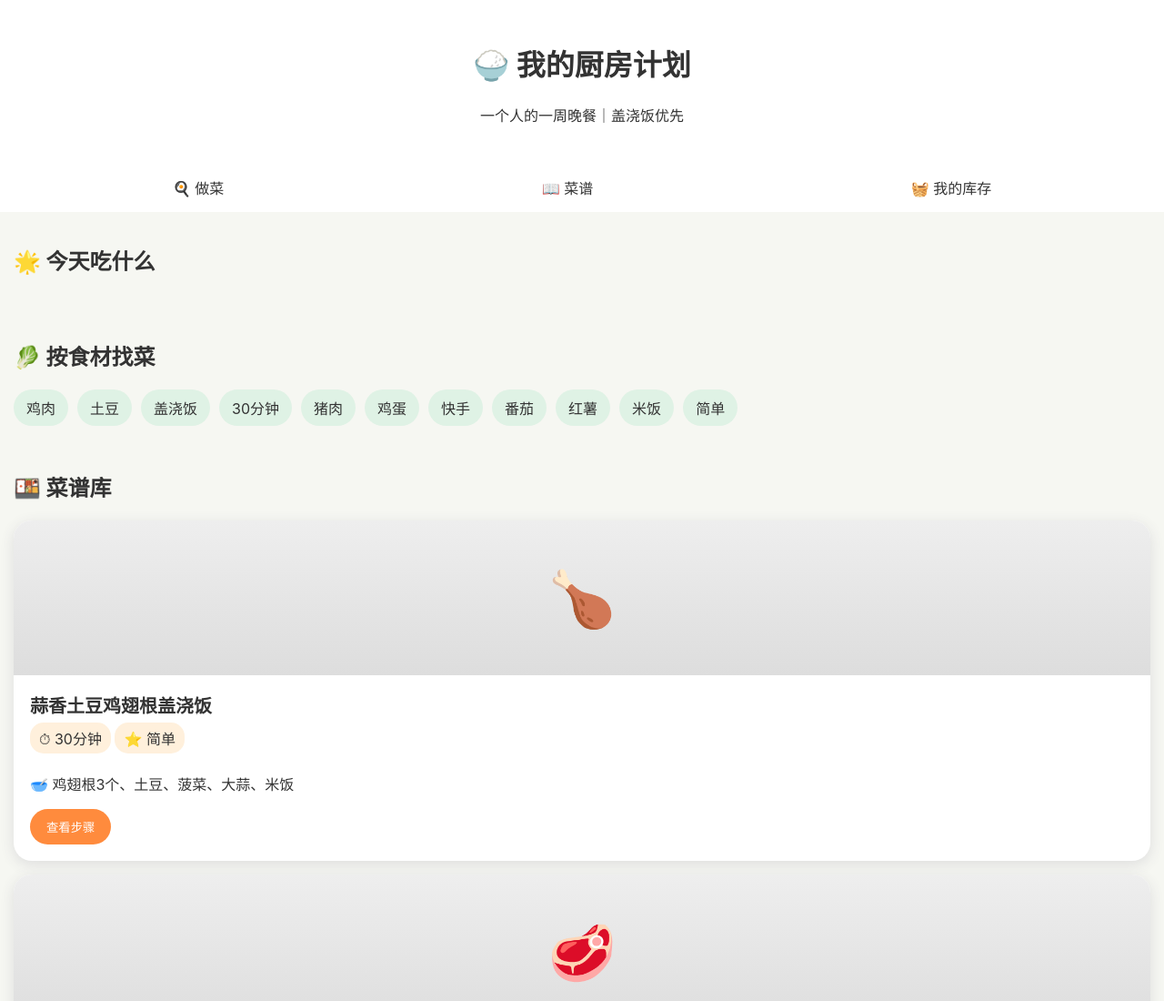
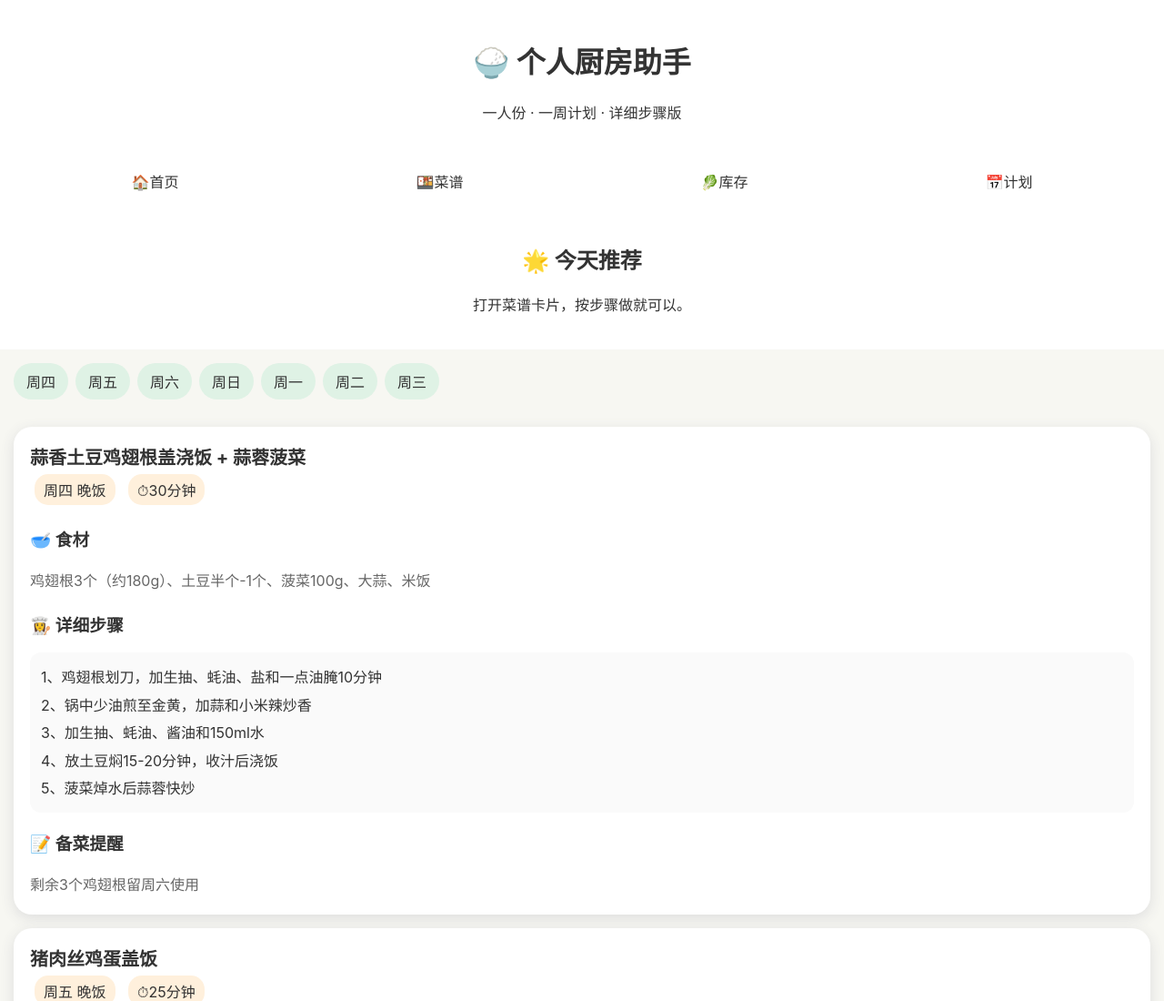
Before and after one commit to Cyra-Zhang/cookbook, a plain HTML site: page index.html in a window 1280 px wide. Shown: the top 1100 px of the page at 91% size. Drawn offline with Linux system fonts and the light colour scheme.

Commit message:
Add files via upload

```diff
--- a/app.js
+++ b/app.js
@@ -1,46 +1,18 @@
-
-let data=[];
-let filter="";
-fetch("recipes.json").then(r=>r.json()).then(d=>{
-data=d;
-renderTags();
+fetch('recipes.json').then(r=>r.json()).then(data=>{
+let app=document.getElementById('app');
+let tags=[...new Set(data.map(x=>x.date))];
+document.getElementById('tags').innerHTML=tags.map(t=>`<span class="tag" onclick="show('${t}')">${t}</span>`).join('');
+window.show=(d)=>render(data.filter(x=>x.date==d));
+function render(list=data){
+app.innerHTML=list.map(x=>`
+<div class="card">
+<div class="title">${x.title}</div>
+<div class="badge">${x.date} ${x.meal}</div>
+<div class="badge">⏱${x.time}</div>
+<h3>🥣 食材</h3><div class="info">${x.ingredients}</div>
+<h3>👩‍🍳 详细步骤</h3><div class="steps">${x.steps}</div>
+<h3>📝 备菜提醒</h3><div class="info">${x.prep||''}</div>
+</div>`).join('')
+}
 render();
-recommend();
-});
-
-function renderTags(){
-let t=[...new Set(data.flatMap(x=>x.tags))];
-tags.innerHTML=t.map(x=>`<span class="tag" onclick="choose('${x}')">${x}</span>`).join("");
-}
-
-function choose(t){
-filter=filter===t?"":t;
-render();
-}
-
-function recommend(){
-recommend.innerHTML=`
-<div class="card">
-<div class="content">
-<div class="title">🍗 蒜香土豆鸡翅根盖浇饭</div>
-<p>今天推荐：30分钟完成，一人份，不容易剩。</p>
-</div></div>`;
-}
-
-function render(){
-recipes.innerHTML=data.filter(x=>!filter||x.tags.includes(filter)).map(x=>`
-<div class="card" onclick="this.classList.toggle('open')">
-<div class="photo">${x.emoji}</div>
-<div class="content">
-<div class="title">${x.title}</div>
-<div class="badge">⏱ ${x.time}</div>
-<div class="badge">⭐ ${x.level}</div>
-<p>🥣 ${x.material}</p>
-<button>查看步骤</button>
-<div class="detail">
-<h3>做法</h3>
-${x.step}
-</div>
-</div>
-</div>`).join("");
-}
+})
--- a/index.html
+++ b/index.html
@@ -1,38 +1,25 @@
-<!DOCTYPE html>
+<!doctype html>
 <html lang="zh-CN">
 <head>
-<meta charset="UTF-8">
-<meta name="viewport" content="width=device-width,initial-scale=1.0">
-<title>我的厨房计划</title>
+<meta charset="utf-8">
+<meta name="viewport" content="width=device-width,initial-scale=1">
+<title>个人厨房助手</title>
 <link rel="stylesheet" href="style.css">
 </head>
 <body>
-<header class="hero">
-<h1>🍚 我的厨房计划</h1>
-<p>一个人的一周晚餐｜盖浇饭优先</p>
+<header>
+<h1>🍚 个人厨房助手</h1>
+<p>一人份 · 一周计划 · 详细步骤版</p>
 </header>
-
 <nav>
-<span>🍳 做菜</span>
-<span>📖 菜谱</span>
-<span>🧺 我的库存</span>
+<span>🏠首页</span><span>🍱菜谱</span><span>🥬库存</span><span>📅计划</span>
 </nav>
-
-<section class="today">
-<h2>🌟 今天吃什么</h2>
-<div id="recommend"></div>
+<section class="hero">
+<h2>🌟 今天推荐</h2>
+<p>打开菜谱卡片，按步骤做就可以。</p>
 </section>
-
-<section>
-<h2>🥬 按食材找菜</h2>
 <div id="tags"></div>
-</section>
-
-<section>
-<h2>🍱 菜谱库</h2>
-<div id="recipes"></div>
-</section>
-
+<main id="app"></main>
 <script src="app.js"></script>
 </body>
 </html>
--- a/recipes.json
+++ b/recipes.json
@@ -1,55 +1,101 @@
 [
   {
-    "title": "蒜香土豆鸡翅根盖浇饭",
-    "emoji": "🍗",
-    "tags": [
-      "鸡肉",
-      "土豆",
-      "盖浇饭",
-      "30分钟"
-    ],
+    "date": "周四",
+    "meal": "晚饭",
+    "title": "蒜香土豆鸡翅根盖浇饭 + 蒜蓉菠菜",
+    "ingredients": "鸡翅根3个（约180g）、土豆半个-1个、菠菜100g、大蒜、米饭",
+    "steps": "1、鸡翅根划刀，加生抽、蚝油、盐和一点油腌10分钟\n2、锅中少油煎至金黄，加蒜和小米辣炒香\n3、加生抽、蚝油、酱油和150ml水\n4、放土豆焖15-20分钟，收汁后浇饭\n5、菠菜焯水后蒜蓉快炒",
     "time": "30分钟",
-    "level": "简单",
-    "material": "鸡翅根3个、土豆、菠菜、大蒜、米饭",
-    "step": "鸡翅根划刀腌制；煎香；加入蒜和调味料；放土豆焖熟；浇在米饭上。"
+    "prep": "剩余3个鸡翅根留周六使用"
   },
   {
+    "date": "周五",
+    "meal": "晚饭",
     "title": "猪肉丝鸡蛋盖饭",
-    "emoji": "🥩",
-    "tags": [
-      "猪肉",
-      "鸡蛋",
-      "快手"
-    ],
+    "ingredients": "猪肉丝100g、鸡蛋1-2个、米饭",
+    "steps": "1、猪肉丝加生抽和油腌5分钟\n2、鸡蛋炒熟盛出\n3、炒肉丝至变色，加蒜末、生抽、蚝油调味\n4、加入鸡蛋翻匀后盖饭",
     "time": "25分钟",
-    "level": "工作日晚餐",
-    "material": "猪肉丝100g、鸡蛋、米饭",
-    "step": "鸡蛋炒熟，肉丝炒香，加生抽蚝油调味，混合后盖饭。"
+    "prep": "猪肉丝当天用完"
   },
   {
-    "title": "番茄肉丝鸡蛋盖饭",
-    "emoji": "🍅",
-    "tags": [
-      "番茄",
-      "猪肉",
-      "盖浇饭"
-    ],
+    "date": "周六",
+    "meal": "午饭",
+    "title": "番茄肉丝鸡蛋盖饭 + 蒜蓉西兰花",
+    "ingredients": "大番茄半个-1个、猪肉丝（如有剩余）、鸡蛋1个、西兰花",
+    "steps": "1、番茄切块炒出汁\n2、肉丝炒熟后加入番茄，加生抽、蚝油调味\n3、加入鸡蛋翻匀浇饭\n4、西兰花焯水后蒜蓉炒",
     "time": "35分钟",
-    "level": "周末",
-    "material": "番茄、肉丝、鸡蛋、西兰花",
-    "step": "番茄炒出汁，加入肉丝和鸡蛋，做成浓汁盖饭。"
+    "prep": "大番茄切开后尽量当天用完"
   },
   {
-    "title": "红薯焖饭",
-    "emoji": "🍠",
-    "tags": [
-      "红薯",
-      "米饭",
-      "简单"
-    ],
+    "date": "周六",
+    "meal": "晚饭",
+    "title": "剩余鸡翅根 + 土豆片 + 番薯叶",
+    "ingredients": "鸡翅根3个、土豆半个、番薯叶",
+    "steps": "1、鸡翅根加热收汁即可\n2、土豆切片炒软，加蒜和小米辣调味\n3、番薯叶洗净后用蒜、生抽、少量油凉拌",
+    "time": "30分钟",
+    "prep": "番薯叶提前洗净晾干"
+  },
+  {
+    "date": "周日",
+    "meal": "午饭",
+    "title": "菠菜鸡蛋西兰花盖饭",
+    "ingredients": "菠菜、西兰花、鸡蛋2个、米饭",
+    "steps": "1、菠菜焯水\n2、鸡蛋炒熟\n3、蒜末爆香后加入菠菜和西兰花，加蚝油、生抽调味",
+    "time": "30分钟",
+    "prep": "适合周末清库存"
+  },
+  {
+    "date": "周日",
+    "meal": "晚饭",
+    "title": "蒸红薯 + 鸡蛋 + 番薯叶小菜",
+    "ingredients": "红薯1-2个、鸡蛋1个、番薯叶",
+    "steps": "1、红薯蒸熟\n2、鸡蛋煮熟\n3、番薯叶加入蒜末、生抽和少量油拌匀",
+    "time": "20分钟",
+    "prep": "可以一次蒸多个红薯备用"
+  },
+  {
+    "date": "周一",
+    "meal": "晚饭",
+    "title": "土豆丝鸡蛋盖饭",
+    "ingredients": "土豆1个、鸡蛋2个、小米辣、大蒜",
+    "steps": "1、土豆切丝泡水\n2、鸡蛋炒熟\n3、蒜和辣椒爆香后炒土豆丝，加生抽和盐",
+    "time": "25分钟",
+    "prep": "土豆提前切丝更省时间"
+  },
+  {
+    "date": "周二",
+    "meal": "晚饭",
+    "title": "蒜蓉西兰花鸡蛋盖饭",
+    "ingredients": "西兰花、鸡蛋2个、大蒜",
+    "steps": "1、西兰花焯水\n2、鸡蛋炒熟\n3、蒜末爆香后炒西兰花\n4、加蚝油、生抽，混合鸡蛋浇饭",
+    "time": "20分钟",
+    "prep": "   "
+  },
+  {
+    "date": "周三",
+    "meal": "晚饭",
+    "title": "红薯焖饭 + 鸡蛋",
+    "ingredients": "红薯1个、大米、鸡蛋1个",
+    "steps": "1、红薯切块铺在淘好的米上，加少量油和生抽，用电饭锅焖熟\n2、鸡蛋炒熟",
     "time": "40分钟",
-    "level": "清库存",
-    "material": "红薯、大米、鸡蛋",
-    "step": "红薯切块，与米饭一起焖熟。"
+    "prep": "适合消耗红薯"
+  },
+  {
+    "date": "周四",
+    "meal": "晚饭",
+    "title": "土豆焖饭",
+    "ingredients": "土豆1个、大米、大蒜",
+    "steps": "1、土豆切块，蒜炒香后加入土豆\n2、加生抽、蚝油调味\n3、与米饭一起焖熟",
+    "time": "35分钟",
+    "prep": "一锅完成，少洗锅"
+  },
+  {
+    "date": "周五",
+    "meal": "晚饭",
+    "title": "清库存炒饭",
+    "ingredients": "剩余鸡蛋、蔬菜、米饭",
+    "steps": "1、鸡蛋炒散\n2、加入剩余蔬菜翻炒\n3、加米饭，用生抽调味即可",
+    "time": "20分钟",
+    "prep": "根据剩余食材灵活调整"
   }
 ]
--- a/style.css
+++ b/style.css
@@ -1,63 +1,10 @@
-
-body{
-margin:0;
-background:#f6f7f2;
-font-family:-apple-system,BlinkMacSystemFont,"PingFang SC",sans-serif;
-color:#333;
-}
-.hero{
-background:white;
-padding:25px;
-text-align:center;
-}
-nav{
-display:flex;
-justify-content:space-around;
-padding:15px;
-background:white;
-position:sticky;
-top:0;
-}
-section{padding:15px}
-#tags{display:flex;flex-wrap:wrap;gap:10px}
-.tag{
-background:#dff2e5;
-padding:8px 14px;
-border-radius:20px;
-}
-.card{
-background:white;
-border-radius:20px;
-margin:15px 0;
-overflow:hidden;
-box-shadow:0 4px 15px #ddd;
-}
-.photo{
-height:170px;
-background:linear-gradient(#eee,#ddd);
-display:flex;
-align-items:center;
-justify-content:center;
-font-size:60px;
-}
-.content{padding:18px}
-.title{
-font-size:20px;
-font-weight:bold;
-}
-.badge{
-display:inline-block;
-background:#fff0dc;
-padding:5px 10px;
-border-radius:15px;
-margin:5px 0;
-}
-.detail{display:none;line-height:1.8}
-.open .detail{display:block}
-button{
-background:#ff8b3d;
-border:0;
-color:white;
-padding:10px 18px;
-border-radius:20px;
-}
+body{margin:0;background:#f7f7f2;font-family:-apple-system,BlinkMacSystemFont,'PingFang SC',sans-serif;color:#333}
+header,.hero{background:white;padding:22px;text-align:center}
+nav{display:flex;justify-content:space-around;background:white;padding:14px;position:sticky;top:0}
+#tags{padding:15px;display:flex;gap:8px;flex-wrap:wrap}
+.tag{background:#dff2e5;padding:8px 14px;border-radius:20px}
+.card{background:white;margin:15px;border-radius:20px;padding:18px;box-shadow:0 4px 15px #ddd}
+.title{font-size:20px;font-weight:bold}
+.info{color:#666;line-height:1.8}
+.steps{white-space:pre-line;line-height:1.9;background:#fafafa;padding:12px;border-radius:12px}
+.badge{display:inline-block;background:#fff0dc;border-radius:15px;padding:5px 10px;margin:5px}
```
